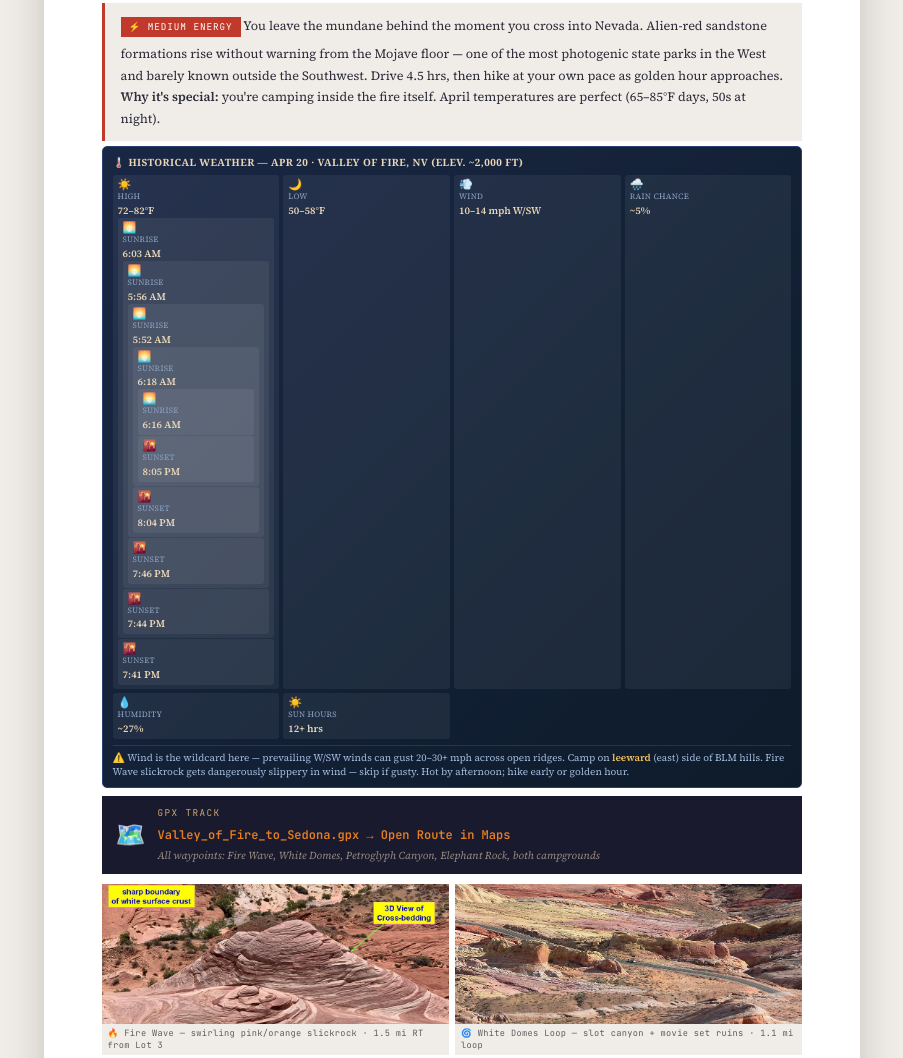
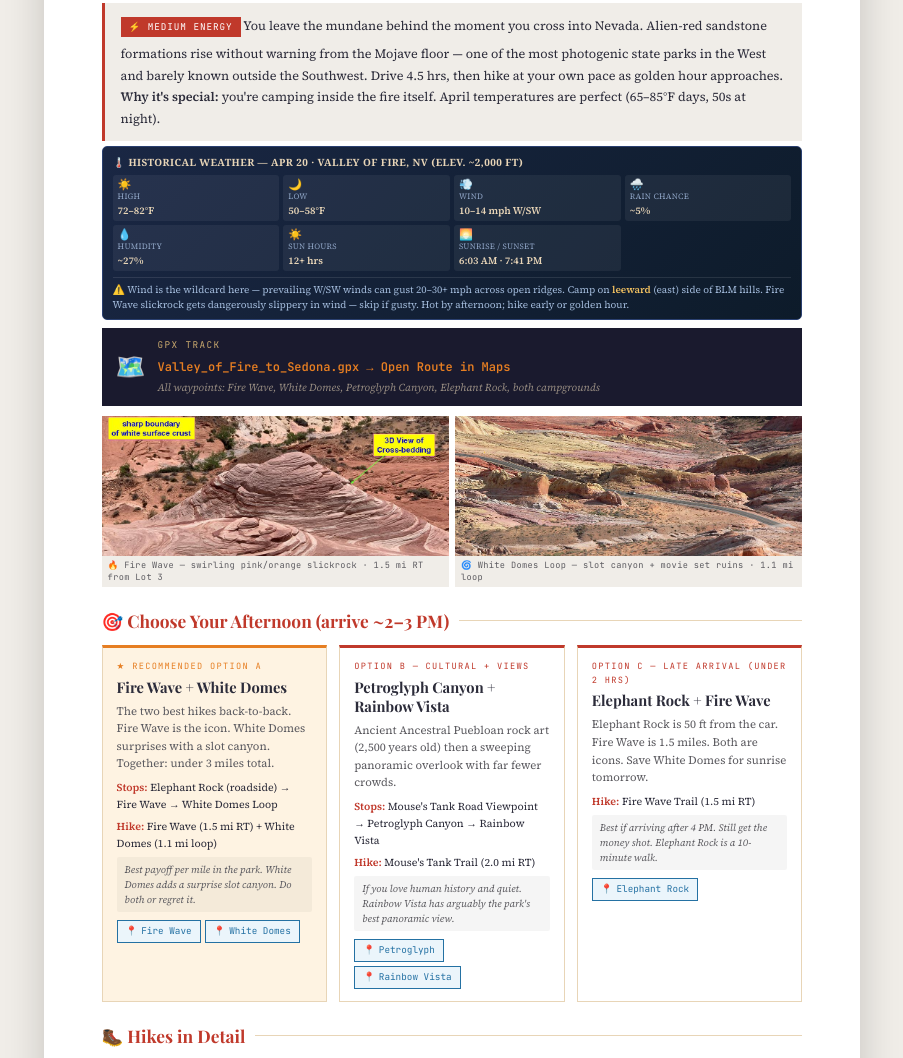
Before and after one commit to Verohomie/southwest-overland-guide, a plain HTML site: page index.html in a window 1280 px wide. Shown: the part 2453-3511 px from the top of the page, without its empty margins (188-1091 px from the left). Drawn offline with nearby package versions, Linux system fonts and the light colour scheme.

Commit message:
fix sunrise/sunset weather cells - clean flat grid

```diff
--- a/index.html
+++ b/index.html
@@ -1227,13 +1227,13 @@ a { color: var(--sky); }
     <div class="weather-box">
       <div class="weather-header">🌡️ Historical Weather — Apr 20 · Valley of Fire, NV (elev. ~2,000 ft)</div>
       <div class="weather-grid">
-        <div class="weather-cell"><span class="w-icon">☀️</span><span class="w-label">High</span><span class="w-val">72–82°F</span><div class="weather-cell"><span class="w-icon">🌅</span><span class="w-label">Sunrise</span><span class="w-val">6:03 AM</span><div class="weather-cell"><span class="w-icon">🌅</span><span class="w-label">Sunrise</span><span class="w-val">5:56 AM</span><div class="weather-cell"><span class="w-icon">🌅</span><span class="w-label">Sunrise</span><span class="w-val">5:52 AM</span><div class="weather-cell"><span class="w-icon">🌅</span><span class="w-label">Sunrise</span><span class="w-val">6:18 AM</span><div class="weather-cell"><span class="w-icon">🌅</span><span class="w-label">Sunrise</span><span class="w-val">6:16 AM</span></div><div class="weather-cell"><span class="w-icon">🌇</span><span class="w-label">Sunset</span><span class="w-val">8:05 PM</span></div></div><div class="weather-cell"><span class="w-icon">🌇</span><span class="w-label">Sunset</span><span class="w-val">8:04 PM</span></div></div><div class="weather-cell"><span class="w-icon">🌇</span><span class="w-label">Sunset</span><span class="w-val">7:46 PM</span></div></div><div class="weather-cell"><span class="w-icon">🌇</span><span class="w-label">Sunset</span><span class="w-val">7:44 PM</span></div></div><div class="weather-cell"><span class="w-icon">🌇</span><span class="w-label">Sunset</span><span class="w-val">7:41 PM</span></div></div>
+        <div class="weather-cell"><span class="w-icon">☀️</span><span class="w-label">High</span><span class="w-val">72–82°F</span></div>
         <div class="weather-cell"><span class="w-icon">🌙</span><span class="w-label">Low</span><span class="w-val">50–58°F</span></div>
         <div class="weather-cell"><span class="w-icon">💨</span><span class="w-label">Wind</span><span class="w-val">10–14 mph W/SW</span></div>
         <div class="weather-cell"><span class="w-icon">🌧️</span><span class="w-label">Rain chance</span><span class="w-val">~5%</span></div>
         <div class="weather-cell"><span class="w-icon">💧</span><span class="w-label">Humidity</span><span class="w-val">~27%</span></div>
         <div class="weather-cell"><span class="w-icon">☀️</span><span class="w-label">Sun hours</span><span class="w-val">12+ hrs</span></div>
-      </div>
+      <div class="weather-cell"><span class="w-icon">🌅</span><span class="w-label">Sunrise / Sunset</span><span class="w-val">6:03 AM · 7:41 PM</span></div></div>
       <div class="weather-note">⚠️ Wind is the wildcard here — prevailing W/SW winds can gust 20–30+ mph across open ridges. Camp on <em>leeward</em> (east) side of BLM hills. Fire Wave slickrock gets dangerously slippery in wind — skip if gusty. Hot by afternoon; hike early or golden hour.</div>
     </div>
 
@@ -1628,7 +1628,7 @@ a { color: var(--sky); }
         <div class="weather-cell"><span class="w-icon">🌧️</span><span class="w-label">Rain chance</span><span class="w-val">~8% per day</span></div>
         <div class="weather-cell"><span class="w-icon">💧</span><span class="w-label">Humidity</span><span class="w-val">~35%</span></div>
         <div class="weather-cell"><span class="w-icon">☀️</span><span class="w-label">Sun hours</span><span class="w-val">10–11 hrs</span></div>
-      <div class="weather-cell" style="grid-column:span 1;"><span class="w-icon">🌅</span><span class="w-label">Sunrise / Sunset</span><span class="w-val">5:58 AM · 7:42 PM</span></div></div>
+      <div class="weather-cell"><span class="w-icon">🌅</span><span class="w-label">Sunrise / Sunset</span><span class="w-val">5:58 AM · 7:42 PM</span></div></div>
       <div class="weather-note">⚠️ April is Sedona's windiest month — gusty afternoons are common, especially on exposed red rock. Cold overnight (bring layers for Pine Flat). If it rains, FR525 and Schnebly Hill roads turn to clay — check before driving dispersed. Mornings are magical: clear, calm, golden light on the red rock.</div>
     </div>
 
@@ -1843,7 +1843,7 @@ a { color: var(--sky); }
         <div class="weather-cell"><span class="w-icon">🌧️</span><span class="w-label">Rain chance</span><span class="w-val">~6%</span></div>
         <div class="weather-cell"><span class="w-icon">💧</span><span class="w-label">Humidity</span><span class="w-val">~33%</span></div>
         <div class="weather-cell"><span class="w-icon">☀️</span><span class="w-label">Condition</span><span class="w-val">Mostly sunny, pleasant</span></div>
-      <div class="weather-cell" style="grid-column:span 1;"><span class="w-icon">🌅</span><span class="w-label">Sunrise / Sunset</span><span class="w-val">5:57 AM · 7:43 PM</span></div></div>
+      <div class="weather-cell"><span class="w-icon">🌅</span><span class="w-label">Sunrise / Sunset</span><span class="w-val">5:57 AM · 7:43 PM</span></div></div>
       <div class="weather-note">Rest day — ideal April weather for Sedona's vortex hikes and town. Afternoons can pick up wind on exposed mesas (Airport Mesa especially). Perfect evening temperatures for dining on the patio.</div>
     </div>
 
@@ -2280,7 +2280,7 @@ a { color: var(--sky); }
         <div class="weather-cell"><span class="w-icon">🌧️</span><span class="w-label">Rain chance</span><span class="w-val">&lt;5%</span></div>
         <div class="weather-cell"><span class="w-icon">💧</span><span class="w-label">Humidity</span><span class="w-val">~20%</span></div>
         <div class="weather-cell"><span class="w-icon">☀️</span><span class="w-label">Condition</span><span class="w-val">Mostly sunny, warm — best weather of the trip</span></div>
-      <div class="weather-cell" style="grid-column:span 1;"><span class="w-icon">🌅</span><span class="w-label">Sunrise / Sunset</span><span class="w-val">5:49 AM · 7:47 PM</span></div></div>
+      <div class="weather-cell"><span class="w-icon">🌅</span><span class="w-label">Sunrise / Sunset</span><span class="w-val">5:49 AM · 7:47 PM</span></div></div>
       <div class="weather-note">Best weather day of the whole trip. Antelope Canyon tours are indoors — weather irrelevant — but afternoon light shafts in Lower Canyon are best noon–2pm. Lone Rock Beach can get afternoon wind off the water; camp slightly inland if it's gusty.</div>
     </div>
 
@@ -3021,7 +3021,7 @@ a { color: var(--sky); }
           <div class="weather-cell"><span class="w-icon">🌧️</span><span class="w-label">Rain chance</span><span class="w-val">~8% early May</span></div>
           <div class="weather-cell"><span class="w-icon">⚠️</span><span class="w-label">Road</span><span class="w-val">Clay — impassable if wet</span></div>
           <div class="weather-cell"><span class="w-icon">🌌</span><span class="w-label">Night sky</span><span class="w-val">Exceptional dark sky</span></div>
-        <div class="weather-cell" style="grid-column:span 1;"><span class="w-icon">🌅</span><span class="w-label">Sunrise / Sunset</span><span class="w-val">6:13 AM · 8:07 PM</span></div></div>
+        <div class="weather-cell"><span class="w-icon">🌅</span><span class="w-label">Sunrise / Sunset</span><span class="w-val">6:13 AM · 8:07 PM</span></div></div>
         <div class="weather-note">⚠️ <strong>Cottonwood Canyon Road is bentonite clay — absolutely do not attempt if rain is forecast.</strong> The road becomes dangerously slick and can strand any vehicle for days. Call BLM Kanab (435) 644-1200 morning-of for road conditions before leaving Kanab. If wet: continue north on US-89 → Hwy 12 → Escalante, camp at Haycock Ranch Road BLM instead.</div>
       </div>
 
@@ -3147,7 +3147,7 @@ a { color: var(--sky); }
           <div class="weather-cell"><span class="w-icon">🌧️</span><span class="w-label">Rain/Snow</span><span class="w-val">~15% — snow possible</span></div>
           <div class="weather-cell"><span class="w-icon">⚠️</span><span class="w-label">Skutumpah Rd</span><span class="w-val">Check conditions before driving</span></div>
           <div class="weather-cell"><span class="w-icon">❄️</span><span class="w-label">Camp</span><span class="w-val">Near-freezing overnight at 8,000 ft</span></div>
-        <div class="weather-cell" style="grid-column:span 1;"><span class="w-icon">🌅</span><span class="w-label">Sunrise / Sunset</span><span class="w-val">6:12 AM · 8:08 PM</span></div></div>
+        <div class="weather-cell"><span class="w-icon">🌅</span><span class="w-label">Sunrise / Sunset</span><span class="w-val">6:12 AM · 8:08 PM</span></div></div>
         <div class="weather-note">Check Skutumpah Road conditions (BLM Kanab 435-644-1200) before driving to Willis Creek — it's also a dirt road that becomes impassable when wet. If conditions allow, Willis Creek is cool, shaded, and one of the most beginner-friendly slot canyons anywhere. Bryce overnight: 20°F sleeping bag required.</div>
       </div>
 
@@ -3238,7 +3238,7 @@ a { color: var(--sky); }
           <div class="weather-cell"><span class="w-icon">🌧️</span><span class="w-label">Rain chance</span><span class="w-val">~10% — spring showers possible</span></div>
           <div class="weather-cell"><span class="w-icon">🌡️</span><span class="w-label">Elevation drop</span><span class="w-val">8,000 ft → 4,200 ft (SLC)</span></div>
           <div class="weather-cell"><span class="w-icon">🌁</span><span class="w-label">I-15 traffic</span><span class="w-val">Light until Provo area</span></div>
-        <div class="weather-cell" style="grid-column:span 1;"><span class="w-icon">🌅</span><span class="w-label">Sunrise / Sunset</span><span class="w-val">6:10 AM · 8:09 PM</span></div></div>
+        <div class="weather-cell"><span class="w-icon">🌅</span><span class="w-label">Sunrise / Sunset</span><span class="w-val">6:10 AM · 8:09 PM</span></div></div>
         <div class="weather-note">Straightforward drive day — mostly freeway once you reach I-15 at exit 95 (UT-20). Leave Bryce early to avoid afternoon SLC traffic on I-15. The section from Spanish Fork Canyon south is fast at 80 mph. Watch for high-profile vehicle wind warnings near Nephi — valley can funnel strong crosswinds.</div>
       </div>
 
```
